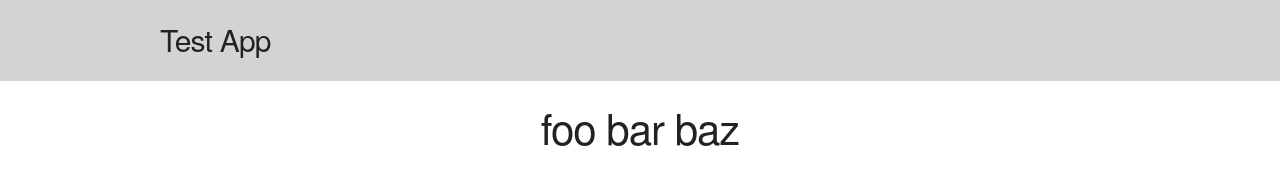
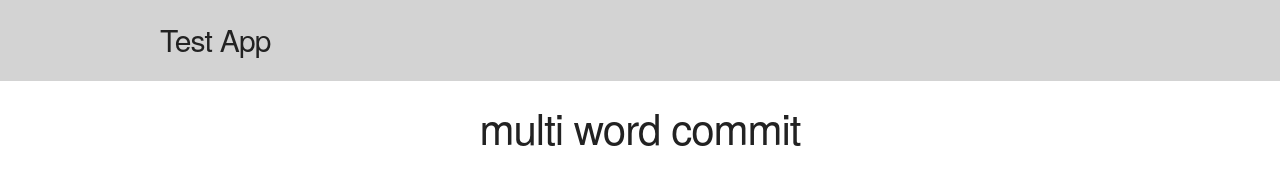
Before and after one commit to ryanwholey/test-app, a website: page app/public/index.html in a window 1280 px wide. Drawn offline with nearby package versions, Linux system fonts and the light colour scheme.

Commit message:
multi word commit

```diff
--- a/app/public/index.html
+++ b/app/public/index.html
@@ -17,7 +17,7 @@
       <div class="container">
         <div class="row">
           <div class="column">
-            <h2 class="section" style="padding-top: 20px; display: flex; justify-content: center;">foo bar baz</h2>
+            <h2 class="section" style="padding-top: 20px; display: flex; justify-content: center;">multi word commit</h2>
           </div>
         </div>
       </div>
```
Also changed, not shown: 1 other file.
